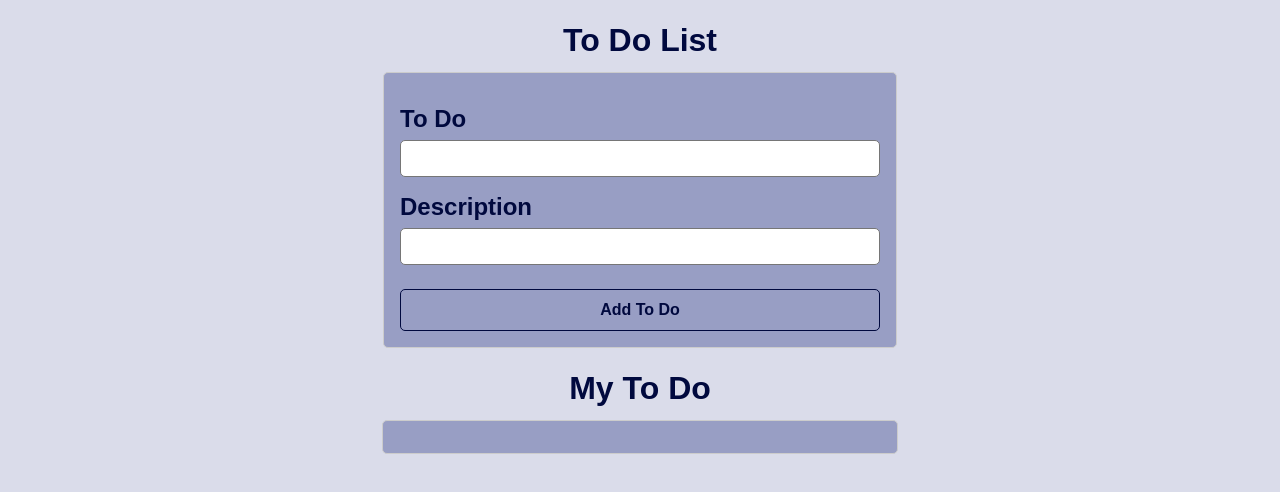
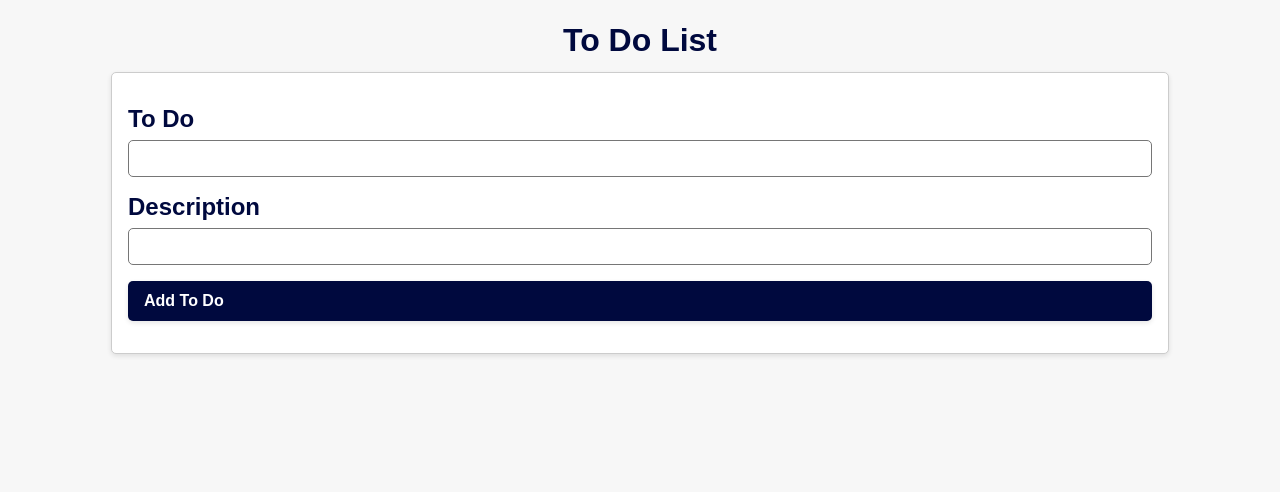
Before and after one commit to kleinmanshloma/testApp, a React (Create React App) app: page / in a window 1280 px wide. Shown: the top 492 px of the page. Built offline with nearby package versions, Linux system fonts and the light colour scheme.

Commit message:
fixed styling a bit more

```diff
--- a/src/App.css
+++ b/src/App.css
@@ -2,17 +2,22 @@ body {
   font-family: Arial, sans-serif;
   font-size: 16px;
   line-height: 1.5;
-  background-color: #9198c055;
+  background-color: #f7f7f7;
   color: #333333;
 }
 
+.center {
+  text-align: center;
+}
+
 .new-to-do {
-  width: 480px;
+  width: 80%;
   margin: 0 auto;
   padding: 1em;
   border: 1px solid #cccccc;
   border-radius: 5px;
-  background-color: #9198c0e5;
+  background-color: #ffffff;
+  box-shadow: 0px 2px 5px rgba(0, 0, 0, 0.1);
 }
 
 h1 {
@@ -40,44 +45,73 @@ h1 {
 }
 
 .new-to-do-btn {
-  text-align: center;
+  display: block;
+  margin: 1em auto;
   padding: 0.5em 1em;
-  margin-top: 1.5em;
-  color: #00093e;
+  color: #ffffff;
   font-size: 1em;
   font-weight: bold;
-  border-width: 1px;
-  border-style: solid;
+  border: none;
   border-radius: 5px;
+  background-color: #00093e;
   cursor: pointer;
+  box-shadow: 0px 2px 5px rgba(0, 0, 0, 0.1);
 }
 
 .new-to-do-btn:hover {
-  background-color: #00093e;
-  color: white;
+  background-color: #3d3d3d;
 }
 
 ul {
-  width: 450px;
-  margin: 0 auto;
-  padding: 1em 2em;
+  width: 80%;
+  margin: 2em auto 0;
+  padding: 1em;
   border: 1px solid #cccccc;
   border-radius: 5px;
-  background-color: #9198c0e5;
+  background-color: #ffffff;
+  box-shadow: 0px 2px 5px rgba(0, 0, 0, 0.1);
   list-style-type: none;
 }
 
 li {
   font-size: 24px;
   color: #00093e;
+  position: relative;
+  padding-left: 2.5em;
+  margin-bottom: 1em;
 }
 
-.li-description {
-  padding-left: 72px;
+.completed {
+  text-decoration: line-through;
+  color: #8a8a8a;
 }
 
-li .checkbox {
-  display: inline-block;
-  margin-left: 5rem;
-  /* padding-left: 40rem; */
+.checkbox {
+  position: absolute;
+  left: 0;
+  top: 50%;
+  transform: translateY(-50%);
+  margin-right: 1em;
 }
+
+.delete-btn {
+  display: block;
+  position: absolute;
+  right: 0;
+  top: 50%;
+  transform: translateY(-50%);
+  margin-left: 1em;
+  padding: 0.5em 1em;
+  color: #ffffff;
+  font-size: 1em;
+  font-weight: bold;
+  border: none;
+  border-radius: 5px;
+  background-color: #d93939;
+  cursor: pointer;
+  box-shadow: 0px 2px 5px rgba(0, 0, 0, 0.1);
+}
+
+.delete-btn:hover {
+  background-color: #ff5252;
+}
--- a/src/App.js
+++ b/src/App.js
@@ -1,7 +1,7 @@
 import { useState } from "react";
 import AddToDo from "./components/AddToDo";
 import DisplayToDos from "./components/DisplayToDos";
-/* import Btn from "./components/Btn"; */
+// import Btn from "./components/Btn";
 
 import "./App.css";
 
@@ -12,6 +12,8 @@ function App() {
 
   return (
     <div>
+      {
+        <>
           <h1>To Do List</h1>
           <AddToDo
             toDo={toDo}
@@ -21,7 +23,11 @@ function App() {
             setToDo={setToDo}
             setToDoDescription={setToDoDescription}
           />
+        </>
+      }
+      {toDoList.length > 0 && (
         <DisplayToDos toDoList={toDoList} SetToDoList={SetToDoList} />
+      )}
     </div>
   );
 }
--- a/src/components/DisplayToDos.jsx
+++ b/src/components/DisplayToDos.jsx
@@ -21,8 +21,6 @@ const DisplayToDos = ({ toDoList, SetToDoList }) => {
       e.target.parentElement.style.textDecoration = "line-through";
       setCompletedIDs([...completedIDs, id]);
     }
-    /* setCompletedIDs([...completedIDs, ]);id
-    } */
   };
 
   const handleDelete = (id) => {
```
Lines whose indentation alone changed are shown as unchanged.
